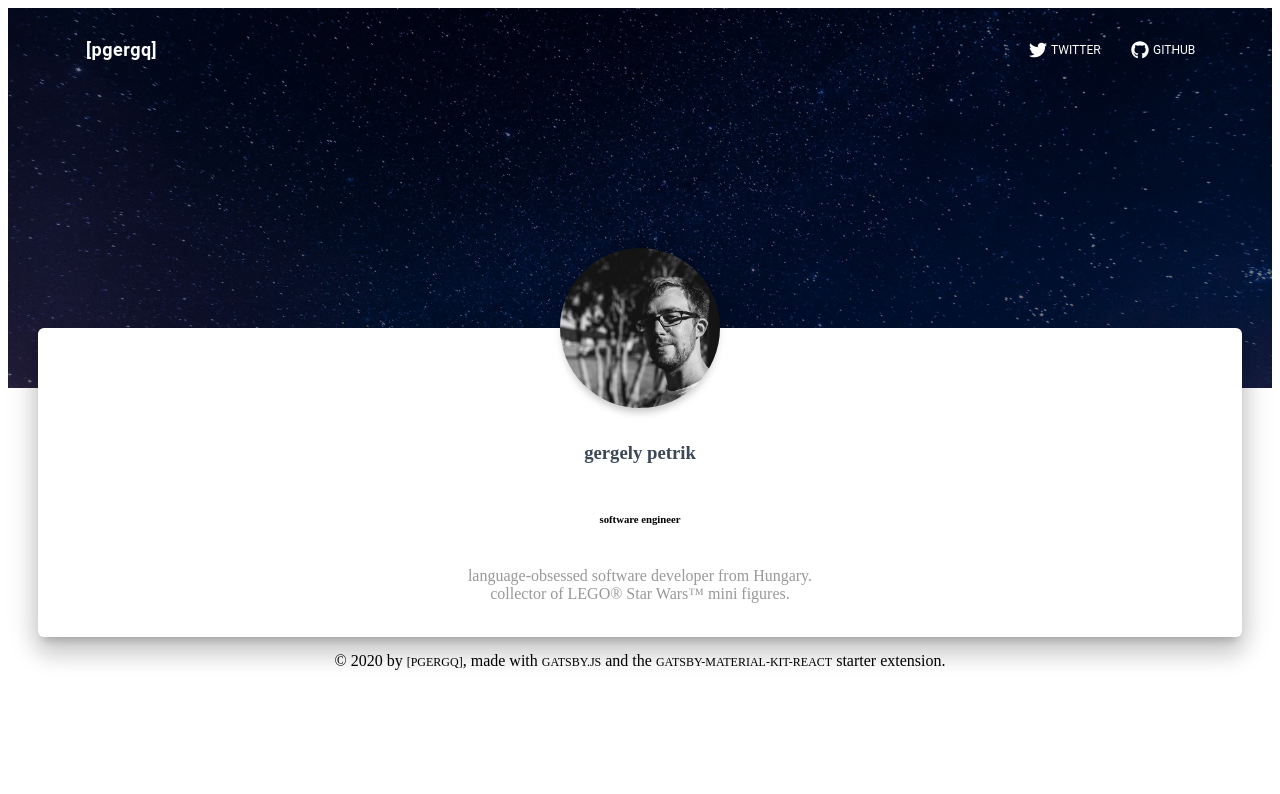
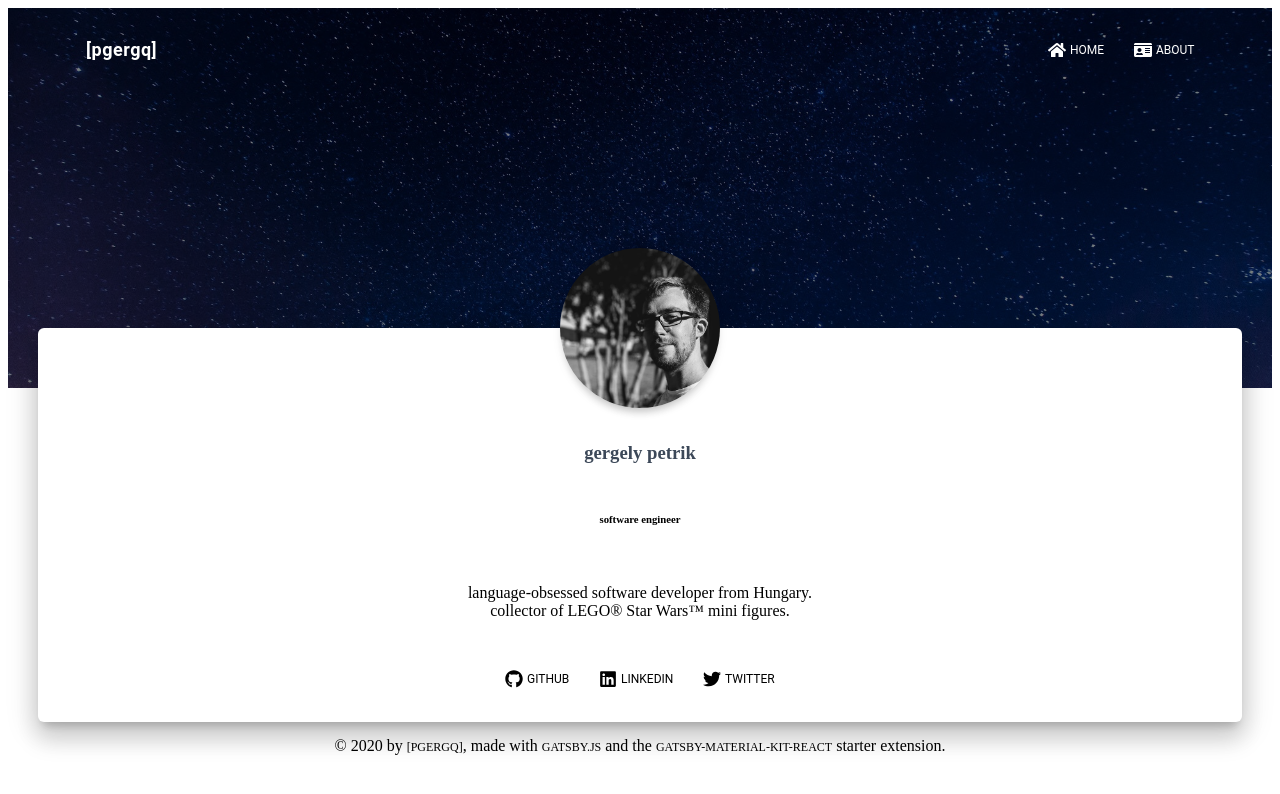
Before and after one commit to pgergq/pgergq.dev, a Gatsby site: page /AboutPage/AboutPage in a window 1280 px wide. Built offline with nearby package versions, Linux system fonts and the light colour scheme; Gatsby itself is replaced by a stand-in of ours.

Commit message:
fix About page and Header links

```diff
--- a/src/assets/jss/material-kit-react/views/aboutPage.jsx
+++ b/src/assets/jss/material-kit-react/views/aboutPage.jsx
@@ -1,8 +1,8 @@
 // TODO delete unneeded stuff
 
-import { container, title } from "assets/jss/material-kit-react.jsx";
+import { container, title } from "assets/jss/material-kit-react.jsx"
 
-import imagesStyle from "assets/jss/material-kit-react/imagesStyles.jsx";
+import imagesStyle from "assets/jss/material-kit-react/imagesStyles.jsx"
 
 const aboutPageStyle = {
   container,
@@ -12,29 +12,29 @@ const aboutPageStyle = {
       maxWidth: "160px",
       width: "100%",
       margin: "0 auto",
-            transform: "translate3d(0, -50%, 0)"
-        }
+      transform: "translate3d(0, -50%, 0)",
+    },
   },
   description: {
     margin: "1.071rem auto 0",
     maxWidth: "600px",
     color: "#999",
-        textAlign: "center !important"
+    textAlign: "center !important",
   },
   name: {
-        marginTop: "-80px"
+    marginTop: "-80px",
   },
   ...imagesStyle,
   main: {
     background: "#FFFFFF",
     position: "relative",
-        zIndex: "3"
+    zIndex: "3",
   },
   mainRaised: {
     margin: "-60px 30px 0px",
     borderRadius: "6px",
     boxShadow:
-            "0 16px 24px 2px rgba(0, 0, 0, 0.14), 0 6px 30px 5px rgba(0, 0, 0, 0.12), 0 8px 10px -5px rgba(0, 0, 0, 0.2)"
+      "0 16px 24px 2px rgba(0, 0, 0, 0.14), 0 6px 30px 5px rgba(0, 0, 0, 0.12), 0 8px 10px -5px rgba(0, 0, 0, 0.2)",
   },
   title: {
     ...title,
@@ -42,7 +42,7 @@ const aboutPageStyle = {
     position: "relative",
     marginTop: "30px",
     minHeight: "32px",
-        textDecoration: "none"
+    textDecoration: "none",
   },
   socials: {
     marginTop: "0",
@@ -53,12 +53,29 @@ const aboutPageStyle = {
     height: "100%",
     lineHeight: "41px",
     fontSize: "20px",
-        color: "#999"
+    color: "#999",
   },
   navWrapper: {
     margin: "20px auto 50px auto",
-        textAlign: "center"
+    textAlign: "center",
+  },
+  navLink: {
+    color: "inherit",
+    position: "relative",
+    padding: "0.9375rem",
+    fontWeight: "400",
+    fontSize: "12px",
+    textTransform: "uppercase",
+    borderRadius: "3px",
+    lineHeight: "20px",
+    textDecoration: "none",
+    margin: "0px",
+    display: "inline-flex",
+    "&:hover,&:focus": {
+      color: "inherit",
+      background: "rgba(200, 200, 200, 0.2)",
+    },
+  },
 }
-};
 
-export default aboutPageStyle;
+export default aboutPageStyle
--- a/src/components/Header/HeaderLinks.jsx
+++ b/src/components/Header/HeaderLinks.jsx
@@ -1,17 +1,9 @@
-/*eslint-disable*/
 import React from "react"
-
-// @material-ui/core components
 import withStyles from "@material-ui/core/styles/withStyles"
 import List from "@material-ui/core/List"
 import ListItem from "@material-ui/core/ListItem"
-import Tooltip from "@material-ui/core/Tooltip"
-
-// React icons
-import { FaGithub, FaTwitter } from "react-icons/fa"
-
+import { FaHome, FaIdCard } from "react-icons/fa"
 import Button from "components/CustomButtons/Button.jsx"
-
 import headerLinksStyle from "assets/jss/material-kit-react/components/headerLinksStyle.jsx"
 
 function HeaderLinks({ ...props }) {
@@ -19,46 +11,14 @@ function HeaderLinks({ ...props }) {
   return (
     <List className={classes.list}>
       <ListItem className={classes.listItem}>
-        <Tooltip
-          id="tooltip-twitter"
-          title="pgergq @ Twitter"
-          placement={
-            typeof window !== "undefined" && window.innerWidth > 959
-              ? "top"
-              : "left"
-          }
-          classes={{ tooltip: classes.tooltip }}
-        >
-          <Button
-            href="https://twitter.com/pgergq"
-            target="_blank"
-            color="transparent"
-            className={classes.navLink}
-          >
-            <FaTwitter /> Twitter
-          </Button>
-        </Tooltip>
+        <Button color="transparent" href="/" className={classes.navLink}>
+          <FaHome /> home
+        </Button>
       </ListItem>
       <ListItem className={classes.listItem}>
-        <Tooltip
-          id="tooltip-github"
-          title="pgergq @ github"
-          placement={
-            typeof window !== "undefined" && window.innerWidth > 959
-              ? "top"
-              : "left"
-          }
-          classes={{ tooltip: classes.tooltip }}
-        >
-          <Button
-            color="transparent"
-            href="https://github.com/pgergq"
-            target="_blank"
-            className={classes.navLink}
-          >
-            <FaGithub /> GitHub
-          </Button>
-        </Tooltip>
+        <Button color="transparent" href="/about" className={classes.navLink}>
+          <FaIdCard /> about
+        </Button>
       </ListItem>
     </List>
   )
--- a/src/pages/AboutPage/AboutPage.jsx
+++ b/src/pages/AboutPage/AboutPage.jsx
@@ -1,16 +1,14 @@
-import React from "react"
+import withStyles from "@material-ui/core/styles/withStyles"
+import profile from "assets/img/faces/gergely.jpeg"
+import aboutPageStyle from "assets/jss/material-kit-react/views/aboutPage.jsx"
 import classNames from "classnames"
-import withStyles from "@material-ui/core/styles/withStyles"
+import Button from "components/CustomButtons/Button.jsx"
+import Footer from "components/Footer/Footer.jsx"
 import Header from "components/Header/Header.jsx"
-import Footer from "components/Footer/Footer.jsx"
-import GridContainer from "components/Grid/GridContainer.jsx"
-import GridItem from "components/Grid/GridItem.jsx"
 import HeaderLinks from "components/Header/HeaderLinks.jsx"
 import Parallax from "components/Parallax/Parallax.jsx"
-
-import profile from "assets/img/faces/gergely.jpeg"
-
-import aboutPageStyle from "assets/jss/material-kit-react/views/aboutPage.jsx"
+import React from "react"
+import { FaGithub, FaLinkedin, FaTwitter } from "react-icons/fa"
 
 class AboutPage extends React.Component {
   render() {
@@ -38,8 +36,6 @@ class AboutPage extends React.Component {
         <div className={classNames(classes.main, classes.mainRaised)}>
           <div>
             <div className={classes.container}>
-              <GridContainer justify="center">
-                <GridItem xs={12} sm={12} md={6}>
               <div className={classes.profile}>
                 <div>
                   <img src={profile} alt="me" className={imageClasses} />
@@ -47,15 +43,38 @@ class AboutPage extends React.Component {
                 <div className={classes.name}>
                   <h3 className={classes.title}>gergely petrik</h3>
                   <h6>software engineer</h6>
+                  <br />
                 </div>
-                  </div>
-                </GridItem>
-              </GridContainer>
-              <div className={classes.description}>
                 <p>
                   language-obsessed software developer from Hungary. <br />
                   collector of LEGO&reg; Star Wars&trade; mini figures.
                 </p>
+                <br />
+                <Button
+                  color="transparent"
+                  href="https://github.com/pgergq"
+                  target="_blank"
+                  className={classes.navLink}
+                >
+                  <FaGithub /> GitHub
+                </Button>
+                <Button
+                  color="transparent"
+                  href="https://www.linkedin.com/in/pgergq"
+                  target="_blank"
+                  className={classes.navLink}
+                >
+                  <FaLinkedin /> Linkedin
+                </Button>
+                <Button
+                  href="https://twitter.com/pgergq"
+                  target="_blank"
+                  color="transparent"
+                  className={classes.navLink}
+                >
+                  <FaTwitter /> Twitter
+                </Button>
+                <br />
                 <br />
               </div>
             </div>
```
Lines whose indentation alone changed are shown as unchanged.
